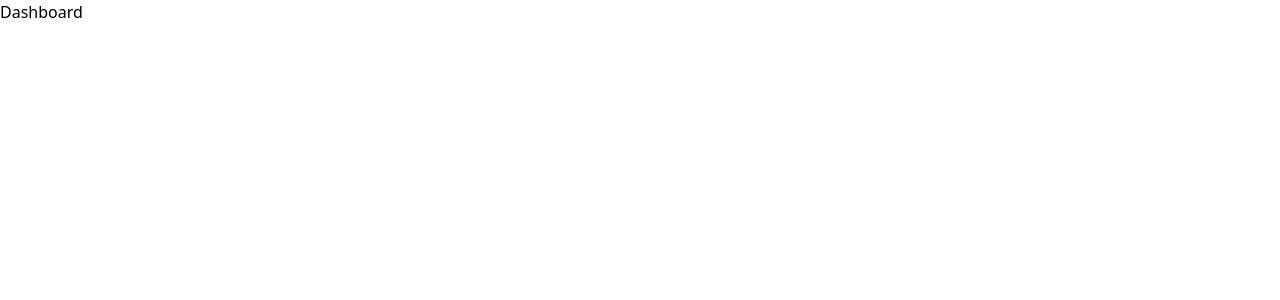
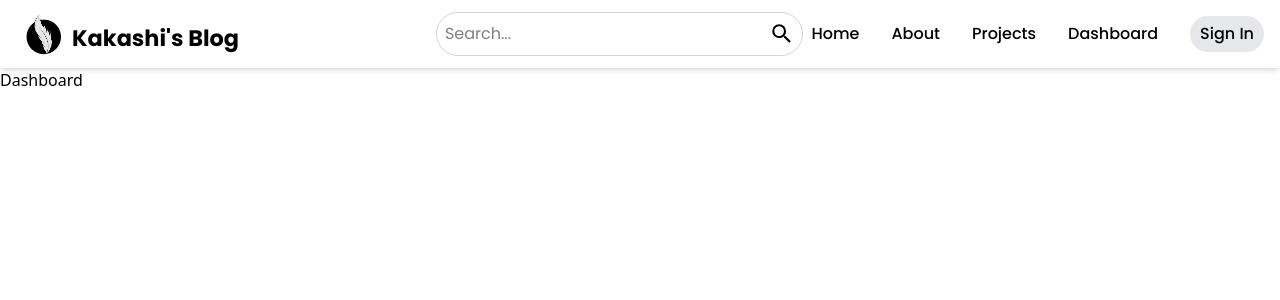
Before and after one commit to Dhanushmathan/SparkNest-bloging-app, a React (Vite) app in the folder client/: page /dashboard in a window 1280 px wide. Shown: the top 300 px of the page. Built offline with nearby package versions, Linux system fonts and the light colour scheme.

Commit message:
craete header section desgin

```diff
--- a/client/index.html
+++ b/client/index.html
@@ -3,7 +3,7 @@
 
 <head>
   <meta charset="UTF-8" />
-  <link rel="icon" type="image/png" href="./src/assets/spartnest logo.png" />
+  <link rel="icon" type="image/png" href="./src/assets/sparknest logo.png" />
   <meta name="viewport" content="width=device-width, initial-scale=1.0" />
   <title>SparkNest</title>
 </head>
--- a/client/src/App.jsx
+++ b/client/src/App.jsx
@@ -6,10 +6,12 @@ import SignIn from './pages/SignIn';
 import SignUp from './pages/SignUp';
 import Dashboard from './pages/Dashboard';
 import Projects from './pages/Projects';
+import Header from './components/Header';
 
 const App = () => {
   return (
     <BrowserRouter>
+      <Header />
       <Routes>
         <Route path='/' element={<Home />} />
         <Route path='/about' element={<About />} />
--- /dev/null
+++ b/client/src/components/Header.jsx
@@ -0,0 +1,52 @@
+import React from 'react'
+import { Link } from 'react-router-dom';
+import sparknestLogo from '../assets/sparknest logo.png';
+import { useState } from 'react';
+import Search from './Search';
+
+const Header = () => {
+
+    const [isNavOpen, setIsNavOpen] = useState(false);
+
+    return (
+        <header className='bg-white flex justify-between items-center sm:px-4 sm:py-3 px-2 py-1.5 font-poppins shadow-md space-x-2'>
+            <div className='flex items-center'>
+                <img src={sparknestLogo} alt="Sparknest Logo" className='w-14 h-11 object-contain hidden lg:block' />
+                <Link to="/" className='sm:text-[1.40rem] text-lg font-bold whitespace-nowrap self-end'>
+                    Kakashi's Blog</Link>
+            </div>
+            <div className='flex items-center justify-between'>
+                <div className='flex items-center space-x-2'>
+                    <Search />
+                    <button
+                        className='sm:hidden block cursor-pointer border border-gray-300 bg-gray-200 rounded-full p-1'
+                        onClick={() => setIsNavOpen(!isNavOpen)}
+                    >
+                        <svg xmlns="http://www.w3.org/2000/svg" width="1.6em" height="1.6em" viewBox="0 0 24 24"><path fill="currentColor" d="M4 6h16v2H4zm0 5h16v2H4zm0 5h16v2H4z"></path></svg>
+                    </button>
+                </div>
+                <nav className={`${isNavOpen ? 'block animate-slide-down sm:flex' : 'hidden'} absolute md:block sm:static top-12 left-0 w-full bg-white shadow-md sm:shadow-none sm:bg-transparent z-10 transition-all duration-300 ease-in-out`}>
+                    <ul className='flex flex-col font-medium sm:flex-row items-center space-y-3 sm:space-y-0 sm:space-x-3 lg:space-x-5 p-4 sm:p-0 xl:space-x-8'>
+                        <li className='hover:scale-105 transition-transform duration-200'>
+                            <Link to="/" className='hover:text-emerald-700'>Home</Link>
+                        </li>
+                        <li className='hover:scale-105 transition-transform duration-200'>
+                            <Link to="/about" className='hover:text-emerald-700'>About</Link>
+                        </li>
+                        <li className='hover:scale-105 transition-transform duration-200'>
+                            <Link to="/projects" className='hover:text-emerald-700'>Projects</Link>
+                        </li>
+                        <li className='hover:scale-105 transition-transform duration-200'>
+                            <Link to="/dashboard" className='hover:text-emerald-700'>Dashboard</Link>
+                        </li>
+                        <li className='block sm:hidden lg:block bg-gray-200 px-5 py-2 sm:px-2.5 sm:py-1.5 rounded-full'>
+                            <Link to="/sign-in">Sign In</Link>
+                        </li>
+                    </ul>
+                </nav>
+            </div>
+        </header>
+    );
+}
+
+export default Header;
--- /dev/null
+++ b/client/src/components/Search.jsx
@@ -0,0 +1,78 @@
+import React, { useState } from 'react';
+
+const Search = ({ onSearch }) => {
+  const [searchTerm, setSearchTerm] = useState('');
+  const [showInput, setShowInput] = useState(false);
+
+  const handleSearch = (e) => {
+    e.preventDefault();
+    if (onSearch) onSearch(searchTerm);
+  };
+
+  return (
+    <div className="flex items-center">
+      {/* Desktop and Tablet view */}
+      <form
+        onSubmit={handleSearch}
+        className="hidden sm:flex items-center space-x-2 border border-gray-300 rounded-full p-1 sm:p-2 w-full sm:w-auto"
+      >
+        <input
+          type="text"
+          placeholder="Search..."
+          value={searchTerm}
+          onChange={(e) => setSearchTerm(e.target.value)}
+          className="outline-none border-none w-full sm:w-auto"
+        />
+        <button type="submit" className="cursor-pointer">
+          <svg
+            xmlns="http://www.w3.org/2000/svg"
+            width="1.6em"
+            height="1.6em"
+            viewBox="0 0 24 24"
+          >
+            <path
+              fill="currentColor"
+              d="M15.5 14h-.79l-.28-.27A6.47 6.47 0 0 0 16 9.5A6.5 6.5 0 1 0 9.5 16c1.61 0 3.09-.59 4.23-1.57l.27.28v.79l5 4.99L20.49 19zm-6 0C7.01 14 5 11.99 5 9.5S7.01 5 9.5 5S14 7.01 14 9.5S11.99 14 9.5 14"
+            ></path>
+          </svg>
+        </button>
+      </form>
+
+      {/* Mobile View: toggle input on icon click */}
+      <form
+        onSubmit={handleSearch}
+        className="sm:hidden flex items-center space-x-2"
+      >
+        {showInput ? (
+          <input
+            type="text"
+            placeholder="Search..."
+            value={searchTerm}
+            onChange={(e) => setSearchTerm(e.target.value)}
+            className="outline-none border border-gray-300 rounded-full p-1 px-3 text-black w-full transition-all"
+          />
+        ) : (
+          <button
+            type="button"
+            onClick={() => setShowInput(true)}
+            className="cursor-pointer bg-gray-200 p-1 rounded-full"
+          >
+            <svg
+              xmlns="http://www.w3.org/2000/svg"
+              width="1.6em"
+              height="1.6em"
+              viewBox="0 0 24 24"
+            >
+              <path
+                fill="currentColor"
+                d="M15.5 14h-.79l-.28-.27A6.47 6.47 0 0 0 16 9.5A6.5 6.5 0 1 0 9.5 16c1.61 0 3.09-.59 4.23-1.57l.27.28v.79l5 4.99L20.49 19zm-6 0C7.01 14 5 11.99 5 9.5S7.01 5 9.5 5S14 7.01 14 9.5S11.99 14 9.5 14"
+              ></path>
+            </svg>
+          </button>
+        )}
+      </form>
+    </div>
+  );
+};
+
+export default Search;
--- a/client/src/index.css
+++ b/client/src/index.css
@@ -1 +1,24 @@
+@import url('https://fonts.googleapis.com/css2?family=Poppins:wght@200;300;400;500;600;700;800;900&display=swap');
+
 @import "tailwindcss";
+
+@theme {
+    --font-poppins: 'Poppins', sans-serif;
+}
+
+@keyframes slide-down {
+    from {
+        transform: translateY(-10%);
+        opacity: 0;
+    }
+    to {
+        transform: translateY(0);
+        opacity: 1;
+    }
+}
+
+@layer utilities {
+    .animate-slide-down {
+        animation: slide-down 0.5s ease-out;
+    }
+}
```
Also changed, not shown: client/src/assets/sparknest logo.png (added), client/src/assets/spartnest logo.png (deleted).
